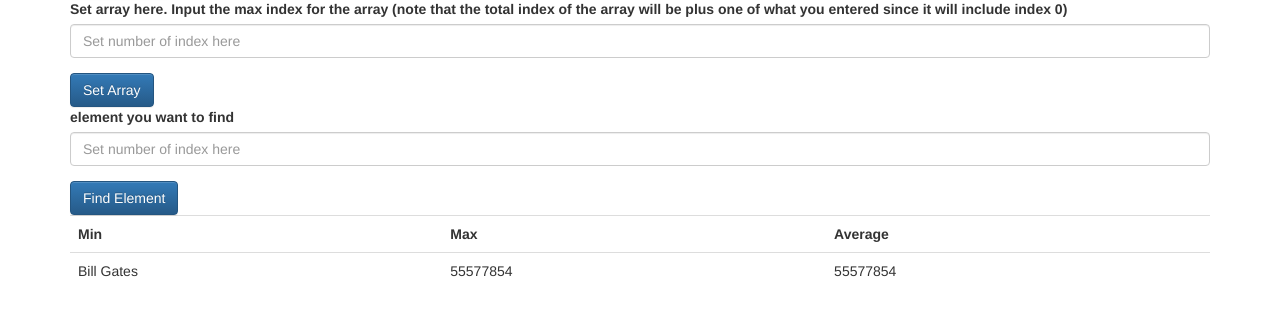
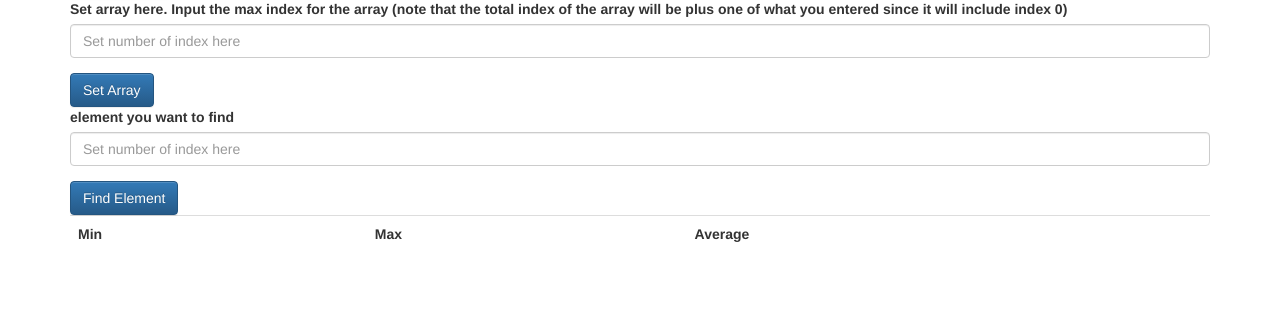
Before and after one commit to jdpenuliar/binarysearchpython, a Django app: page / in a window 1280 px wide. Shown: the part 181-512 px from the top of the page. Run offline with Django 3.2, Linux system fonts and the light colour scheme; lists and menus that the app fills with data are empty; some libraries are stand-ins or nearby versions.

Commit message:
Final push complete

```diff
--- a/apps/binarySearch/templates/binarySearch/index.html
+++ b/apps/binarySearch/templates/binarySearch/index.html
@@ -43,11 +43,13 @@
           <th>Max</th>
           <th>Average</th>
         </tr>
-        <tr>
-          <td>Bill Gates</td>
-          <td>55577854</td>
-          <td>55577854</td>
-        </tr>
+        {% for i in stepsArray %}
+          <tr>
+            <td>{{ i.minIndex }}</td>
+            <td>{{ i.maxIndex }}</td>
+            <td>{{ i.aveIndex }}</td>
+          </tr>
+        {% endfor %}
       </table>
     </div>
   </body>
```
